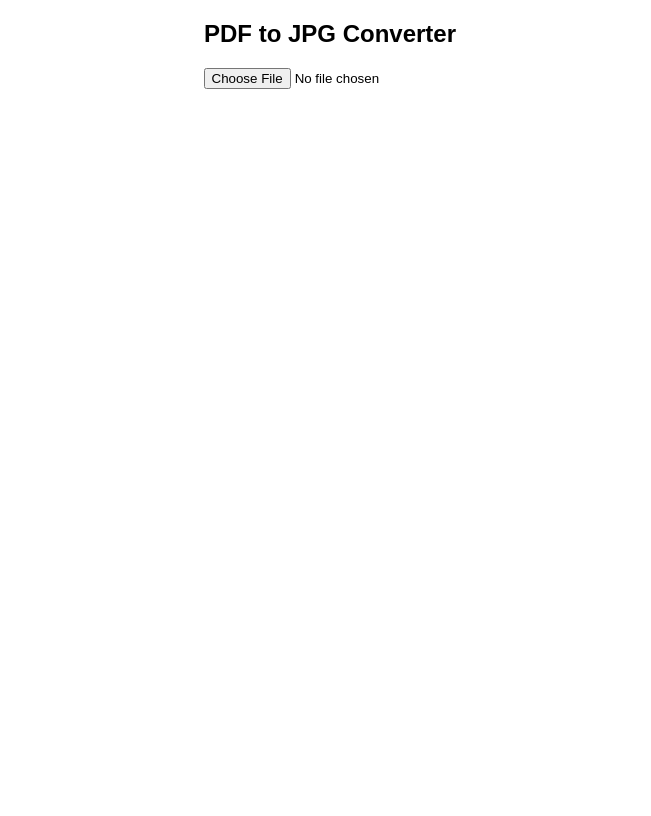
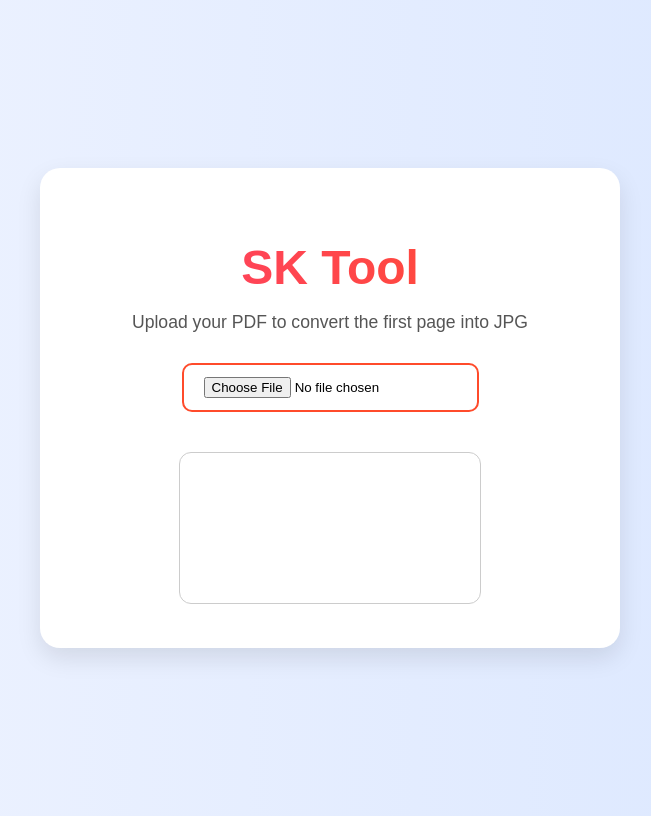
Before and after one commit to sahil78611012-lab/pdf-to-jpg-tool, a plain HTML site: page index.html in a window 1280 px wide. Shown: the whole page, without its empty margins (310-961 px from the left). Drawn offline with Linux system fonts and the light colour scheme.

Commit message:
Update index.html

```diff
--- a/index.html
+++ b/index.html
@@ -1,19 +1,91 @@
 <!DOCTYPE html>
-<html>
+<html lang="en">
 <head>
-  <title>PDF to JPG Tool</title>
+<meta charset="UTF-8">
+<meta name="viewport" content="width=device-width, initial-scale=1.0">
+<title>SK Tool - PDF to JPG Converter</title>
 <script src="https://cdnjs.cloudflare.com/ajax/libs/pdf.js/2.16.105/pdf.min.js"></script>
+<style>
+  body {
+    font-family: 'Arial', sans-serif;
+    background: linear-gradient(to right, #f0f4ff, #d9e6ff);
+    display: flex;
+    justify-content: center;
+    align-items: center;
+    min-height: 100vh;
+  }
+
+  .container {
+    background: #ffffff;
+    padding: 40px;
+    border-radius: 20px;
+    box-shadow: 0px 10px 25px rgba(0,0,0,0.1);
+    text-align: center;
+    max-width: 500px;
+    width: 90%;
+  }
+
+  h1 {
+    font-size: 3em;
+    background: linear-gradient(90deg, #ff416c, #ff4b2b);
+    -webkit-background-clip: text;
+    -webkit-text-fill-color: transparent;
+    margin-bottom: 10px;
+  }
+
+  p.subtitle {
+    color: #555;
+    margin-bottom: 30px;
+    font-size: 1.1em;
+  }
+
+  input[type="file"] {
+    padding: 12px 20px;
+    border-radius: 10px;
+    border: 2px solid #ff4b2b;
+    cursor: pointer;
+    margin-bottom: 20px;
+  }
+
+  button {
+    background: #ff416c;
+    color: white;
+    padding: 12px 25px;
+    border: none;
+    border-radius: 12px;
+    font-size: 1em;
+    cursor: pointer;
+    margin-top: 15px;
+    transition: 0.3s;
+  }
+
+  button:hover {
+    background: #ff4b2b;
+  }
+
+  canvas {
+    margin-top: 20px;
+    border-radius: 12px;
+    max-width: 100%;
+    border: 1px solid #ccc;
+  }
+</style>
 </head>
-<body style="text-align:center; font-family:Arial;">
-  <h2>PDF to JPG Converter</h2>
-  <input type="file" id="upload" accept="application/pdf"/>
-  <br><br>
+<body>
+<div class="container">
+  <h1>SK Tool</h1>
+  <p class="subtitle">Upload your PDF to convert the first page into JPG</p>
+  <input type="file" id="upload" accept="application/pdf">
+  <br>
+  <button id="downloadBtn" style="display:none;">Download JPG</button>
   <canvas id="canvas"></canvas>
+</div>
 
 <script>
   const input = document.getElementById('upload');
   const canvas = document.getElementById('canvas');
   const ctx = canvas.getContext('2d');
+  const downloadBtn = document.getElementById('downloadBtn');
 
   input.addEventListener('change', function(e) {
     const file = e.target.files[0];
@@ -23,19 +95,27 @@
       const typedarray = new Uint8Array(this.result);
       pdfjsLib.getDocument(typedarray).promise.then(function(pdf) {
         pdf.getPage(1).then(function(page) {
-            const viewport = page.getViewport({ scale: 1.5 });
+          const viewport = page.getViewport({ scale: 2 });
           canvas.height = viewport.height;
           canvas.width = viewport.width;
 
           page.render({
             canvasContext: ctx,
             viewport: viewport
+          }).promise.then(() => {
+            downloadBtn.style.display = 'inline-block';
           });
         });
       });
     };
+    reader.readAsArrayBuffer(file);
+  });
 
-      reader.readAsArrayBuffer(file);
+  downloadBtn.addEventListener('click', function() {
+    const link = document.createElement('a');
+    link.download = 'page1.jpg';
+    link.href = canvas.toDataURL('image/jpeg');
+    link.click();
   });
 </script>
 </body>
```
Lines whose indentation alone changed are shown as unchanged.
